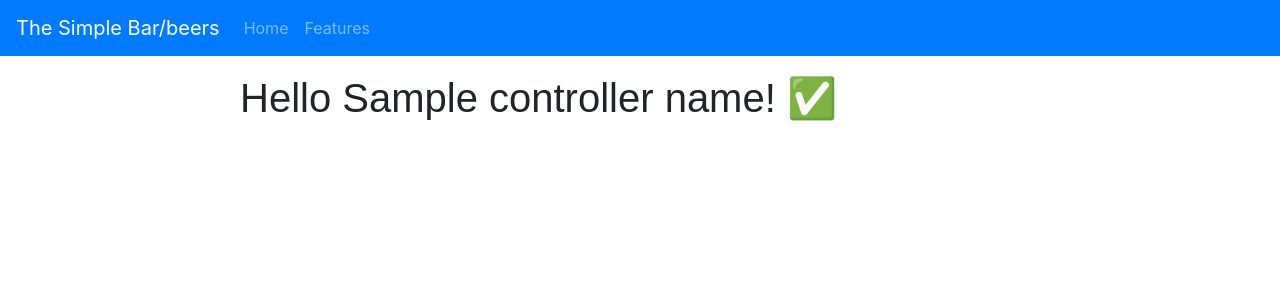
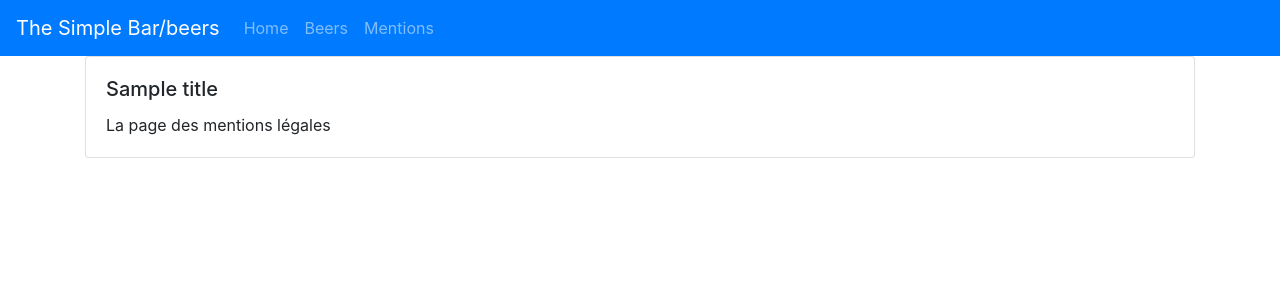
Before and after one commit to maximebarlet/bar_fs, a Symfony app: template templates/site/mentions.html.twig in a window 1280 px wide. Shown: the top 300 px of the page. Run offline with Twig, Linux system fonts and the light colour scheme; the template is opened without the code that fills it: most values are stand-ins (such as "Sample title", 1, 10 or a date in 2020); style sheets or scripts are compiled from the project's sources; some libraries are stand-ins or nearby versions.

Commit message:
[fix] add menu links

```diff
--- a/src/Controller/SiteController.php
+++ b/src/Controller/SiteController.php
@@ -15,6 +15,7 @@ class SiteController extends AbstractController
     {
         return $this->render('site/home.html.twig', [
             'controller_name' => 'SiteController',
+            'title' => 'Page d\'accueil'
         ]);
     }
 
@@ -24,7 +25,8 @@ class SiteController extends AbstractController
     public function mentions(): Response
     {
       return $this->render('site/mentions.html.twig', [
-        'controller_name' => 'MentionsController',
+          'controller_name' => 'MentionsController',
+          'title' => 'Mentions légales'
       ]);
     }
 }
--- a/templates/partials/main_menu.html.twig
+++ b/templates/partials/main_menu.html.twig
@@ -6,10 +6,13 @@
     <div class="collapse navbar-collapse" id="navbarNav">
         <ul class="navbar-nav">
             <li class="nav-item">
-                <a class="nav-link" href="#">Home <span class="sr-only">(current)</span></a>
+                <a class="nav-link  {% if route_name is defined and route_name == 'home' %} active {% endif %}" href="{{ path('home') }}">Home <span class="sr-only">(current)</span></a>
             </li>
             <li class="nav-item">
-                <a class="nav-link" href="#">Features</a>
+                <a class="nav-link {% if route_name is defined and route_name == 'beer' %} active {% endif %}" href="{{ path('beer') }}">Beers</a>
+            </li>
+            <li class="nav-item">
+                <a class="nav-link {% if route_name is defined and route_name == 'mentions' %} active {% endif %}" href="{{ path('mentions') }}">Mentions</a>
             </li>
         </ul>
     </div>
--- a/templates/site/mentions.html.twig
+++ b/templates/site/mentions.html.twig
@@ -1,14 +1,18 @@
 {% extends 'base.html.twig' %}
 
-{% block title %}Hello SiteController!{% endblock %}
+{% block title %}{{ title }}{% endblock %}
 
 {% block body %}
-    <style>
-        .example-wrapper { margin: 1em auto; max-width: 800px; width: 95%; font: 18px/1.5 sans-serif; }
-        .example-wrapper code { background: #F5F5F5; padding: 2px 6px; }
-    </style>
-
-    <div class="example-wrapper">
-        <h1>Hello {{ controller_name }}! ✅</h1>
+    <div class="row">
+        <div class="col-sm-12">
+            <div class="card">
+                <div class="card-body">
+                    <h5 class="card-title">{{ title }}</h5>
+                    <p class="card-text">
+                        La page des mentions légales
+                    </p>
+                </div>
+            </div>
+        </div>
     </div>
 {% endblock %}
```
Also changed, not shown: templates/site/home.html.twig (+13 -15 lines).
